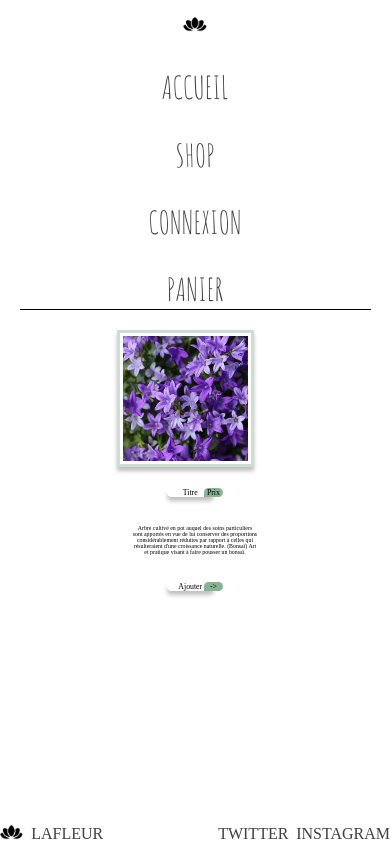
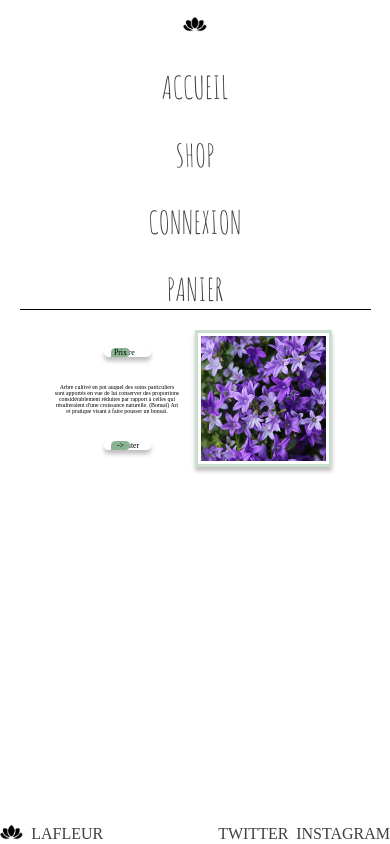
Before and after one commit to DylanAndradePereira/Lafleur, a PHP site: page /detailAnnonce.php in a window 390 px wide. Run offline with PHP 8.4, Linux system fonts and the light colour scheme; some web fonts are replaced.

Commit message:
modif details

```diff
--- a/css/index.css
+++ b/css/index.css
@@ -30,11 +30,6 @@ main{
 footer{
     width: 100%;
     height: 10%;
-}
-
-body{
-    width: 100%;
-    height: 100%;
 }
 
 /* Disposition de la navbar */
@@ -612,26 +607,13 @@ footer img{
     font-size: 2vw;
 }
 
-.rowPhone{
+.row{
     display: flex;
     flex-direction: row;
     flex-wrap: nowrap;
     align-content: center;
     justify-content: center;
     align-items: center;}
-
-@media screen and (max-width: 600px) {
-    .row{
-        display: flex;
-        flex-direction: column-reverse;
-        flex-wrap: nowrap;
-        align-content: center;
-        justify-content: center;
-        align-items: center;
-        gap: 5vw;
-    }
-}
-
 
 .column{
     display: flex;
@@ -682,10 +664,3 @@ text-align: center;
     border-radius: 30px 30px 30px 0px;
     text-align: center;
 }
-
-@media screen and (max-width: 600px) {
-    .greenBox{
-        margin-left: -10px;
-
-    }
-}
--- a/detailAnnonce.php
+++ b/detailAnnonce.php
@@ -2,10 +2,10 @@
     <main>
 
         <div id="containerDetail">
-            <div class="row">
+            <div class="rowPhone row">
                 <div class="column leftDetail">
 
-                    <div class="rowPhone">
+                    <div class="row">
                         <div class="whiteBox">
                             Titre
 
@@ -24,7 +24,7 @@
                         naturelle. (Bonsaï) Art et pratique visant
                          à faire pousser un bonsaï.</p>
 
-                         <div class="rowPhone">
+                         <div class="row">
                             <div class="whiteBox">
                                 Ajouter
 
```
